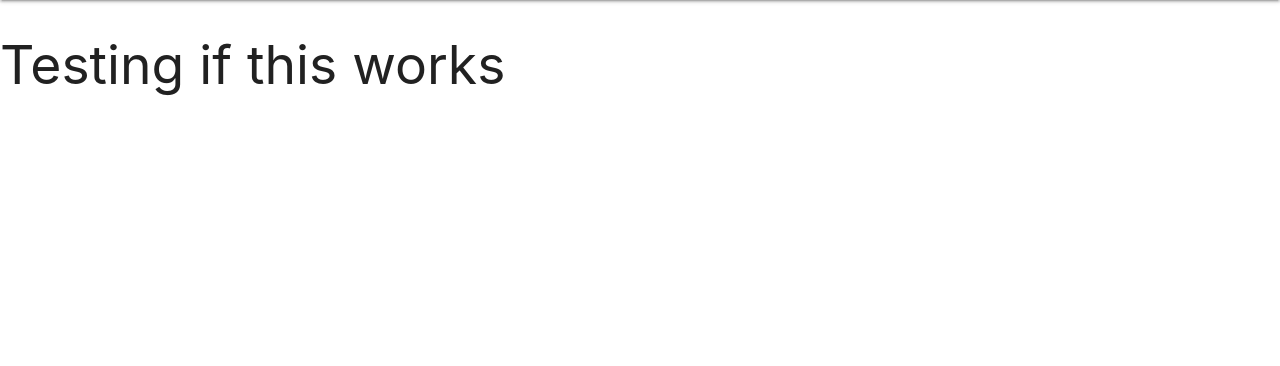
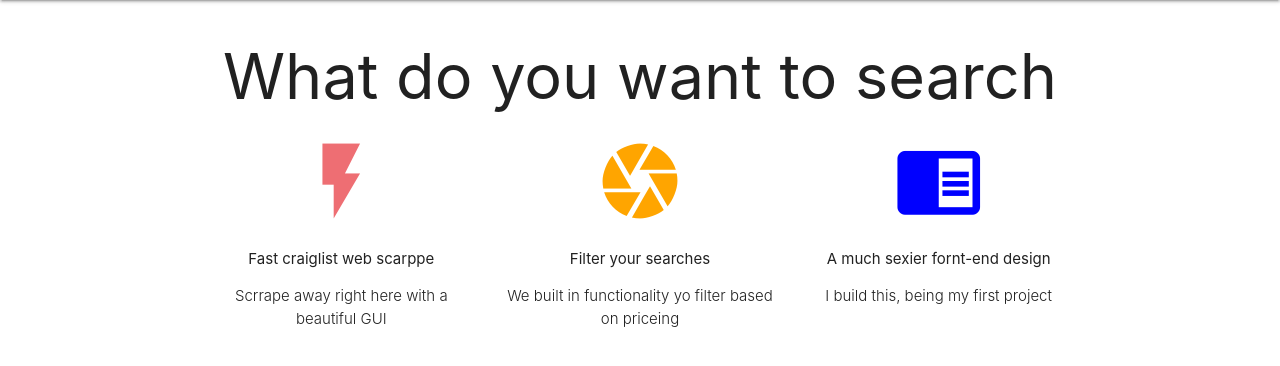
Before and after one commit to Aleonor1/First-WebSite, a Django app: page / in a window 1280 px wide. Shown: the part 64-430 px from the top of the page. Run offline with Django 3.2, Linux system fonts and the light colour scheme.

Commit message:
first commit

```diff
--- a/myapp/urls.py
+++ b/myapp/urls.py
@@ -3,6 +3,7 @@ from . import views
 from django.contrib import admin
 
 urlpatterns = [
+
+    path('new_search', views.newSearch, name='newSearch'),
     path('', views.homeView, name = 'home')
-
 ]
--- a/myapp/views.py
+++ b/myapp/views.py
@@ -5,3 +5,6 @@ from django.shortcuts import render
 
 def homeView(request):
     return render(request,  'base.html')
+
+def newSearch(request):
+    return render(request, 'myapp/newSearch.html')
--- a/templates/base.html
+++ b/templates/base.html
@@ -7,7 +7,8 @@
     <title>My first list website</title>
     <meta charset="UTF-8">
     <meta name="viewport" content="width=device-width, initial-scale=1"/>
-    <link rel ="stylesheet" href = {%static "css/style.css" %}">
+    <link rel="stylesheet" href={%static
+    "css/style.css" %}">
     <link rel="stylesheet" href="https://cdnjs.cloudflare.com/ajax/libs/materialize/1.0.0/css/materialize.min.css"/>
     <link href="https://fonts.googleapis.com/icon?family=Material+Icons" rel="stylesheet"/>
 </head>
@@ -15,13 +16,44 @@
 <nav>
     <div class="container nav-wrapperr">
         <a href="/" class="brand-logo">First Project List</a>
-            <ul id = "nav-mobile" class="right">
-                <li><a href="/">Home</a> </li>
+        <ul id="nav-mobile" class="right">
+            <li><a href="/">Home</a></li>
         </ul>
     </div>
 </nav>
+<div class="container">
+    <h1 style="text-align: center">What do you want to search</h1>
+    <div class="row">
+        <div class="col s4">
+            <div class="center">
+                <i class="large material-icons" style="color: #EE6E73">flash_on</i>
+                <p>Fast craiglist web scarppe</p>
+                <p class="light center">Scrrape away right here with a beautiful GUI</p>
             </div>
-<h2>Testing if this works</h2>
+        </div>
 
+        <div class="col s4">
+            <div class="center">
+                <i class="large material-icons" style="color: orange">camera</i>
+                <p>Filter your searches</p>
+                <p class="light center">We built in functionality yo filter based on priceing</p>
+            </div>
+        </div>
+
+        <div class="col s4">
+            <div class="center">
+                <i class="large material-icons" style="color: blue"> chrome_reader_mode</i>
+                <p>A much sexier fornt-end design</p>
+                <p class="light center">I build this, being my first project</p>
+            </div>
+
+        </div>
+
+        {% block content %}
+
+        {% endblock content%}
+    </div>
+</div>
+<script src="https://cdnjs.cloudflare.com/ajax/libs/materialize/1.0.0/css/materialize.min.css"/>
 </body>
 </html>
```
Also changed, not shown: templates/myapp/newSearch.html (added, +11 -0 lines). Lines whose indentation alone changed are shown as unchanged.
